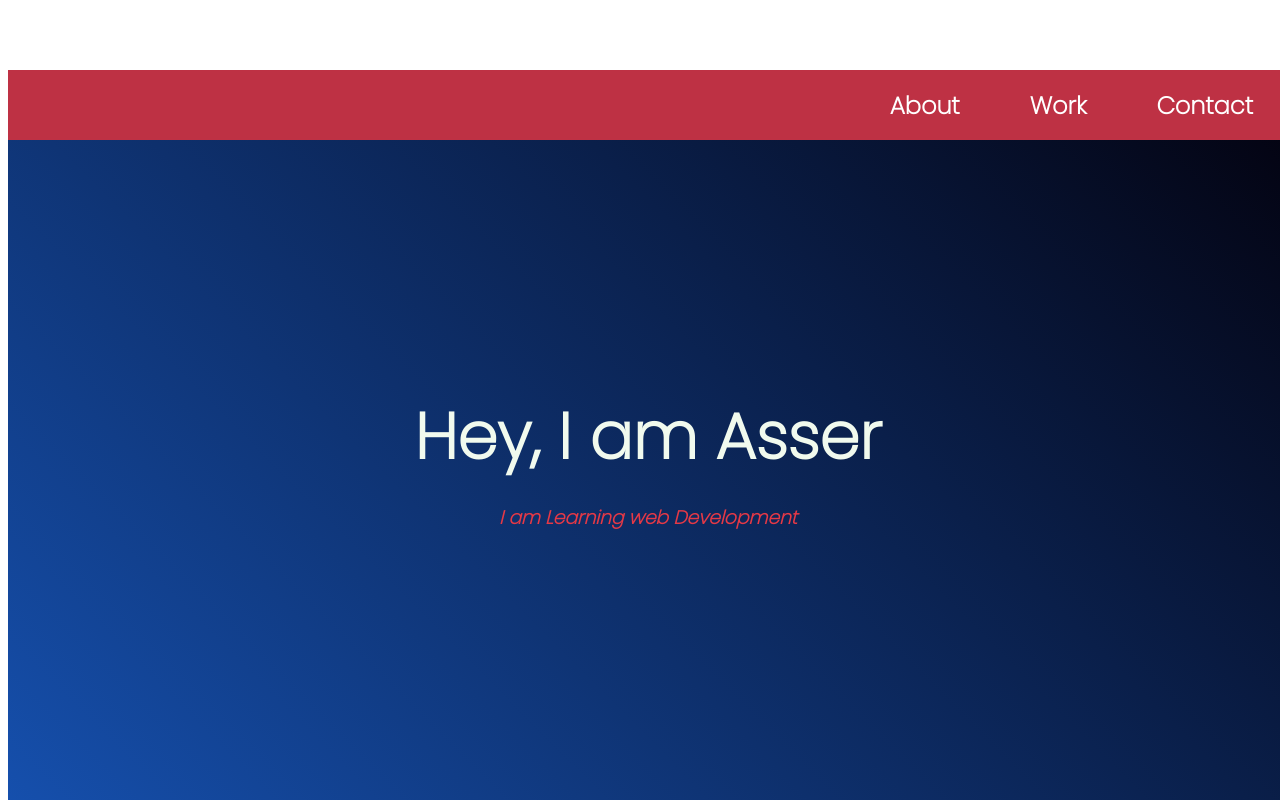
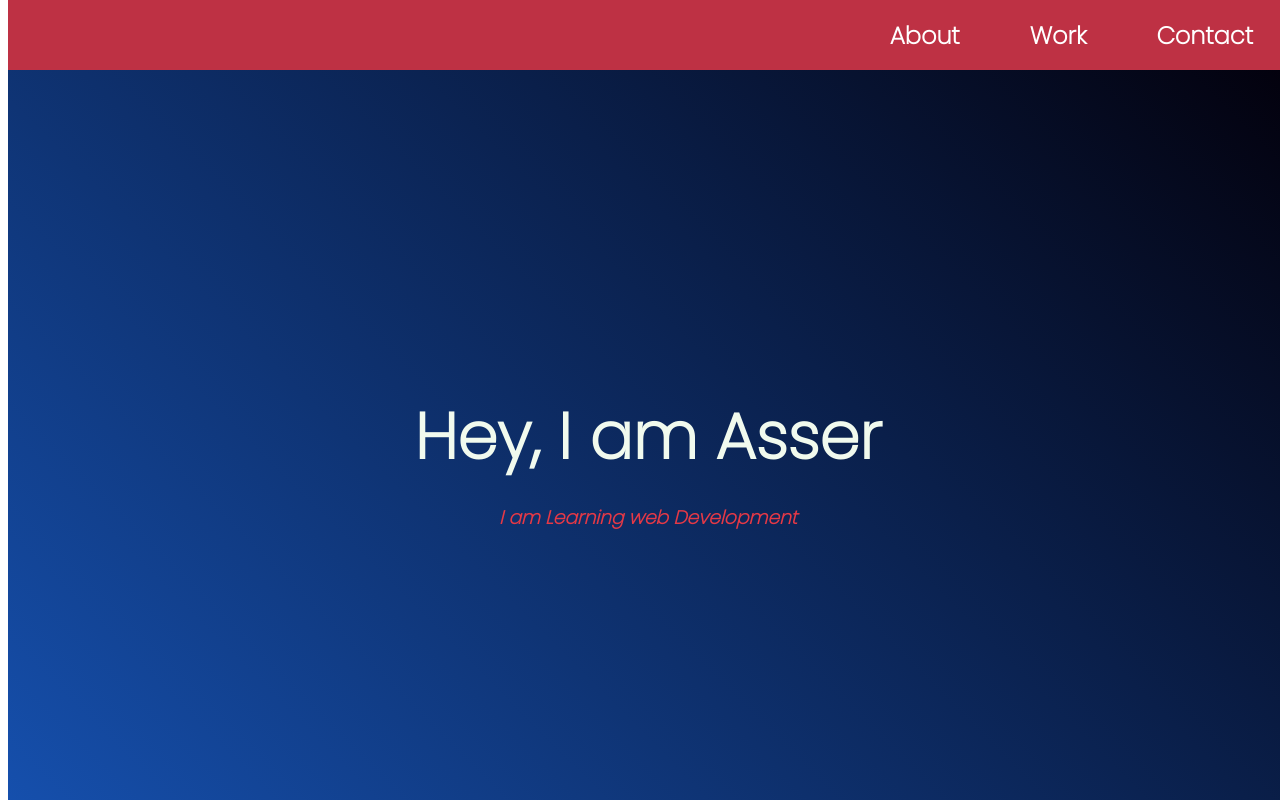
Before and after one commit to AsserElfeki/Personal-Portofolio, a plain HTML site: page index.html in a window 1280 px wide. Shown: the top 800 px of the page. Drawn offline with Linux system fonts and the light colour scheme.

Commit message:
Update styles.css

```diff
--- a/styles.css
+++ b/styles.css
@@ -15,7 +15,7 @@
     align-items: center;
     background-color: #be3144;
     position: fixed;
-    top: 01;
+    top: 0;
     /* font-family: Verdana, Geneva, Tahoma, sans-serif; */
   }
 
```
